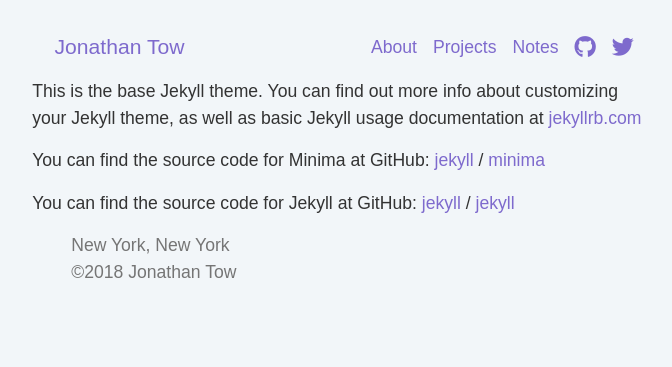
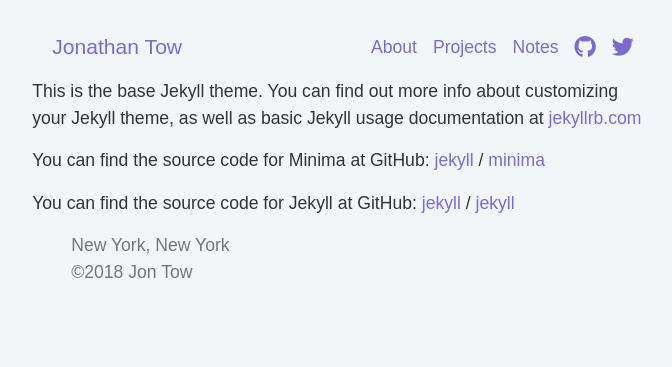
Before and after one commit to jon-tow/jon-tow.github.io, a Jekyll site: the page built from about.md, in a window 1280 px wide. Shown: the top 367 px of the page, without its empty margins (299-971 px from the left). Built offline with Jekyll 4.4.1, drawn with Linux system fonts in a browser that asks for light colours; nearby versions of some CDN libraries.

```diff
--- a/_includes/_base/footer.html
+++ b/_includes/_base/footer.html
@@ -3,7 +3,7 @@
   <div class="w3-container w3-text-grey w3-margin-bottom">
     <div id="footer" class="container-fluid">
       New York, New York
-      <br> ©2018 Jonathan Tow
+      <br> ©2018 Jon Tow
     </div>
   </div>
   <!-- End Footer area -->
--- a/css/main.css
+++ b/css/main.css
@@ -128,7 +128,7 @@ header a {
 
 .navbar-brand {
   font-size: 1.2em;
-  margin-left: -.4em;
+  margin-left: -.51em;
   padding-left: 0 !important;
 }
 
```
Also changed, not shown: _includes/_sections/about.html (+17 -2 lines).
